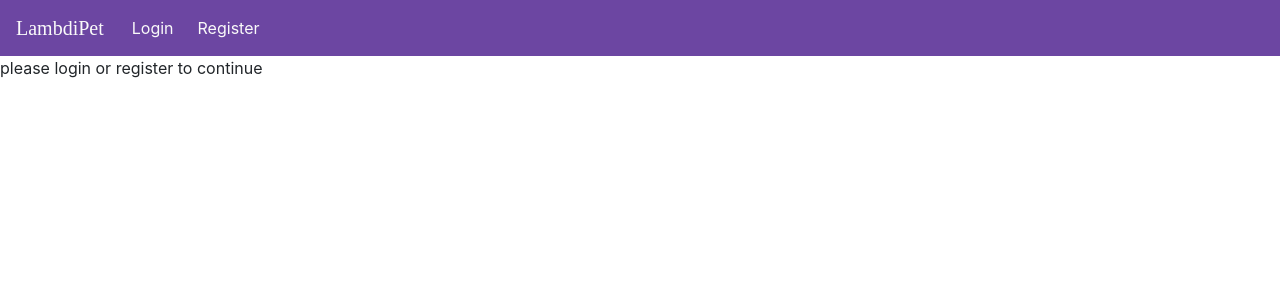
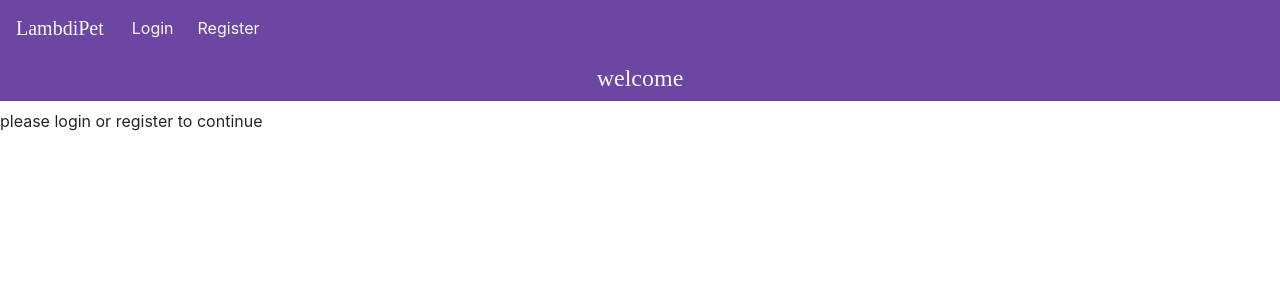
Before and after one commit to gigapet-3/Front-End, a React (Create React App) app: page / in a window 1280 px wide. Shown: the top 300 px of the page. Built offline with nearby package versions, Linux system fonts and the light colour scheme; a web font is replaced by a local one.

Commit message:
title placeholder

```diff
--- a/src/App.js
+++ b/src/App.js
@@ -1,12 +1,17 @@
 import React from "react";
-import { Route, Switch } from "react-router-dom";
+import { Route, Switch, useLocation } from "react-router-dom";
 import { Login, Register, Dashboard, NavBar, Start } from "./components";
 import PrivateRoute from "./components/PrivateRoute";
 
 function App() {
+  const location = useLocation();
+  const title = location.pathname.replace("/", "") || "welcome";
   return (
     <div className="App">
       <NavBar />
+      <div className="nav-title text-center">
+        <h4 className="p-2">{title}</h4>
+      </div>
       <Switch>
         <Route exact path="/" component={Start} />
         <Route exact path="/login" component={Login} />
--- a/src/components/NavBar.jsx
+++ b/src/components/NavBar.jsx
@@ -7,6 +7,7 @@ import "./styles/NavBar.css";
 // example
 const NavBar = props => {
   return (
+    <>
       <nav className="navbar navbar-expand-lg navbar-dark">
         <a className="navbar-brand" href="/dashboard">
           LambdiPet
@@ -38,6 +39,7 @@ const NavBar = props => {
           </ul>
         </div>
       </nav>
+    </>
   );
 };
 
--- a/src/components/styles/NavBar.css
+++ b/src/components/styles/NavBar.css
@@ -10,7 +10,11 @@ https://work.smarchal.com/twbscolor/4.0.0/css/6c46a2353535fafafac0c0c01
 .navbar-toggler {
   background-color: #6c46a2;
 }
-
+.nav-title {
+  font-family: "Rancho", cursive;
+  background-color: #6c46a2;
+  color: #fafafa;
+}
 .navbar .navbar-brand {
   font-family: "Rancho", cursive;
   color: #fafafa;
--- a/src/index.css
+++ b/src/index.css
@@ -3,3 +3,9 @@
 * {
   font-family: "Hind Madurai", sans-serif;
 }
+
+.nav-title {
+  font-family: "Rancho", cursive;
+  background-color: #6c46a2;
+  color: #fafafa;
+}
```
Lines whose indentation alone changed are shown as unchanged.
